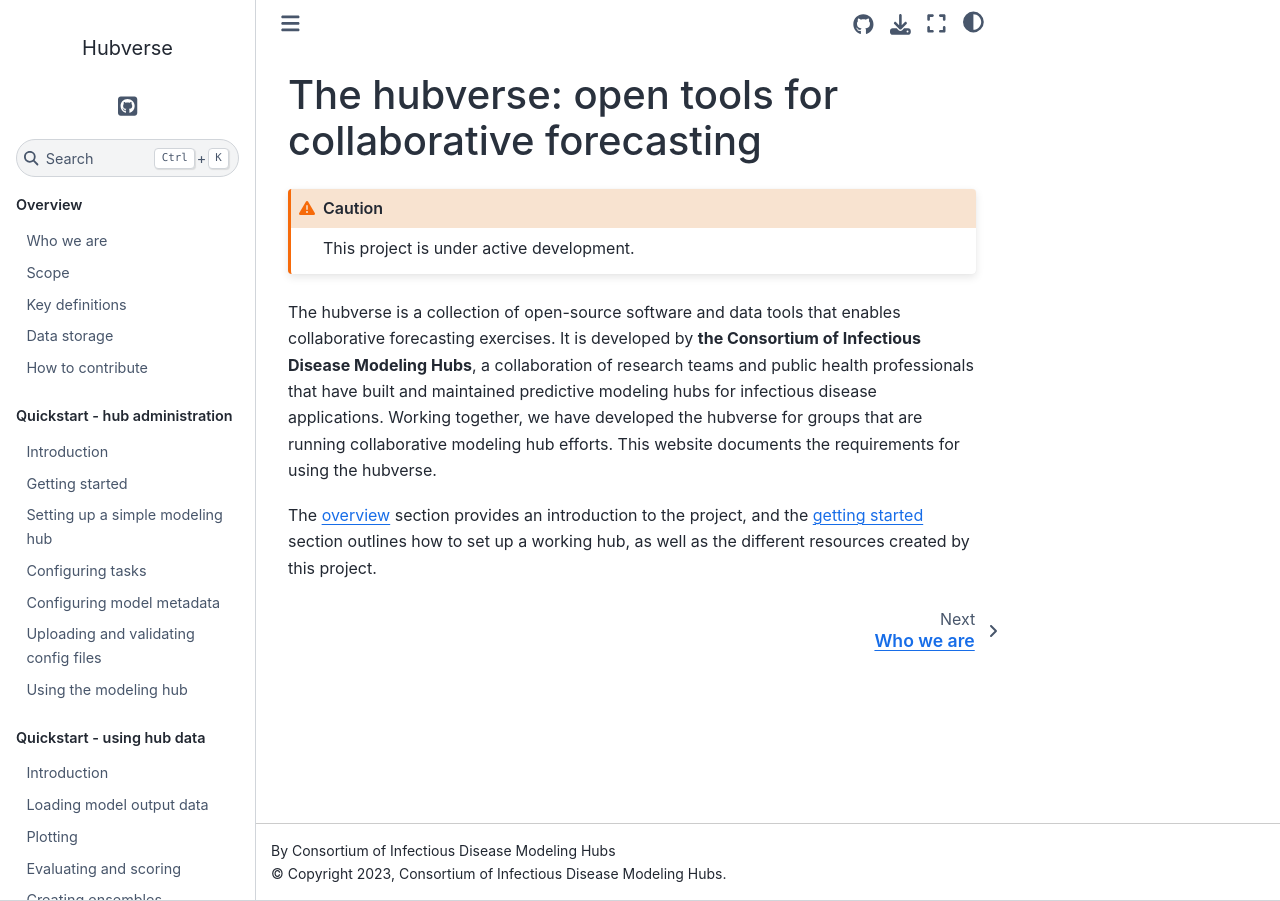
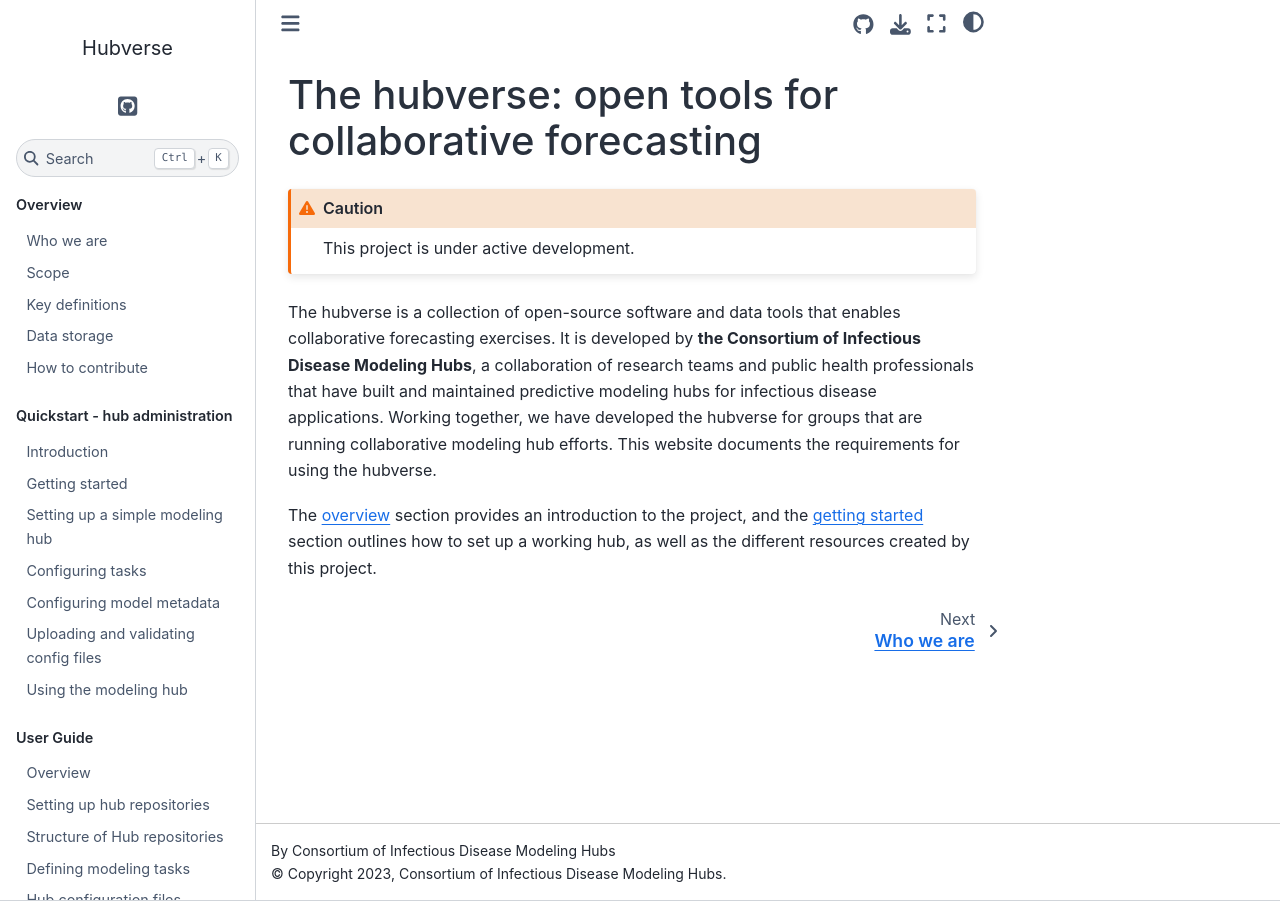
Before and after one commit to hubverse-org/hubDocs, a Sphinx documentation site: the page built from docs/source/index.md, in a window 1280 px wide. Built offline with Sphinx 7.4.7 and the Sphinx Book theme 1.1.4, drawn with Linux system fonts in a browser that asks for light colours; pages that are not in the unit, such as notebooks, are missing from menus.

Commit message:
Nick and Harry comments # 2

````diff
--- a/docs/source/index.md
+++ b/docs/source/index.md
@@ -37,17 +37,6 @@ quickstart-hub-admin/using-hub.md
 
 ```{toctree}
 :maxdepth: 2
-:caption: Quickstart - using hub data
-:hidden:
-quickstart-hub-data/intro.md
-quickstart-hub-data/loading-output.md
-quickstart-hub-data/plotting.md
-quickstart-hub-data/evaluate-score.md
-quickstart-hub-data/creating-ensembles.md
-```
-
-```{toctree}
-:maxdepth: 2
 :caption: User Guide
 :hidden:
 user-guide/intro-data-formats.md
--- a/docs/source/quickstart-hub-data/evaluate-score.md
+++ /dev/null
@@ -1 +0,0 @@
-# Evaluating and scoring
--- a/docs/source/quickstart-hub-data/intro.md
+++ /dev/null
@@ -1 +0,0 @@
-# Introduction
--- a/docs/source/quickstart-hub-data/loading-output.md
+++ /dev/null
@@ -1 +0,0 @@
-# Loading model output data
````
Also changed, not shown: docs/source/quickstart-hub-admin/intro.md (+2 -0 lines), docs/source/quickstart-hub-data/creating-ensembles.md (deleted, +0 -1 lines), docs/source/quickstart-hub-data/plotting.md (deleted, +0 -1 lines).
